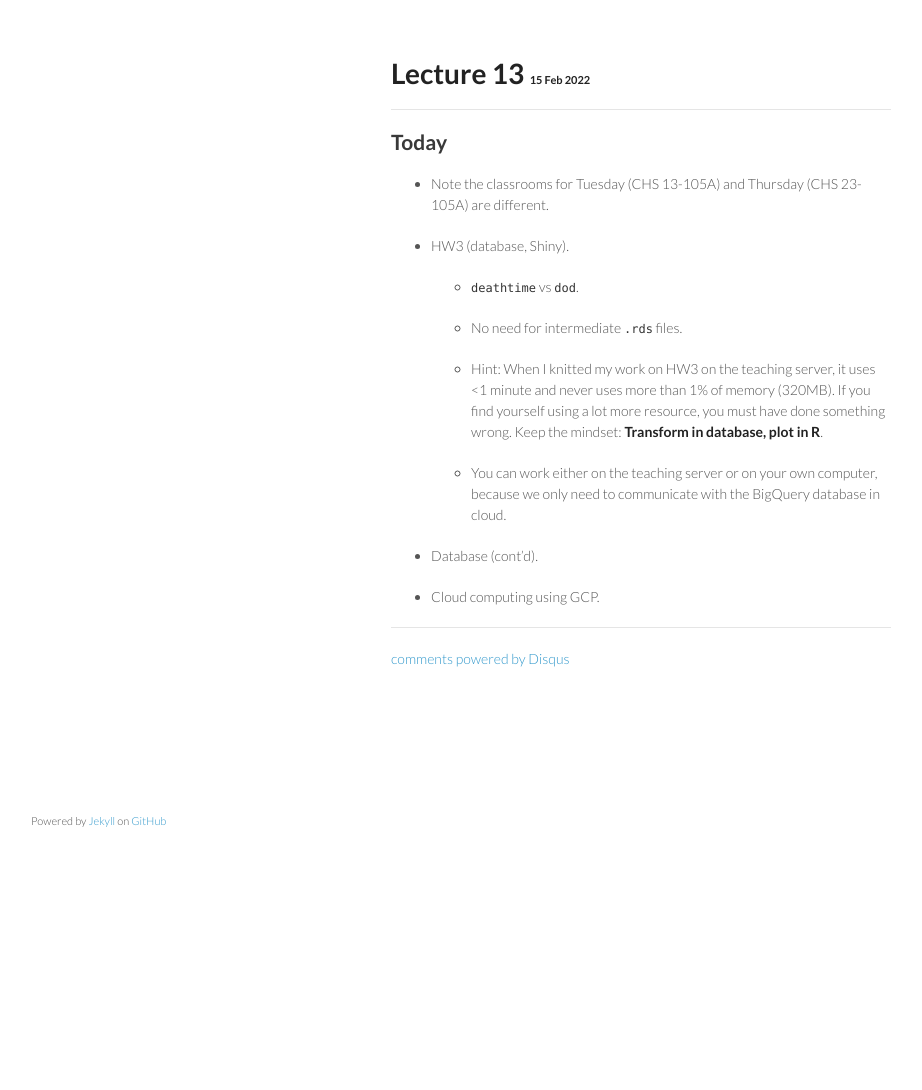
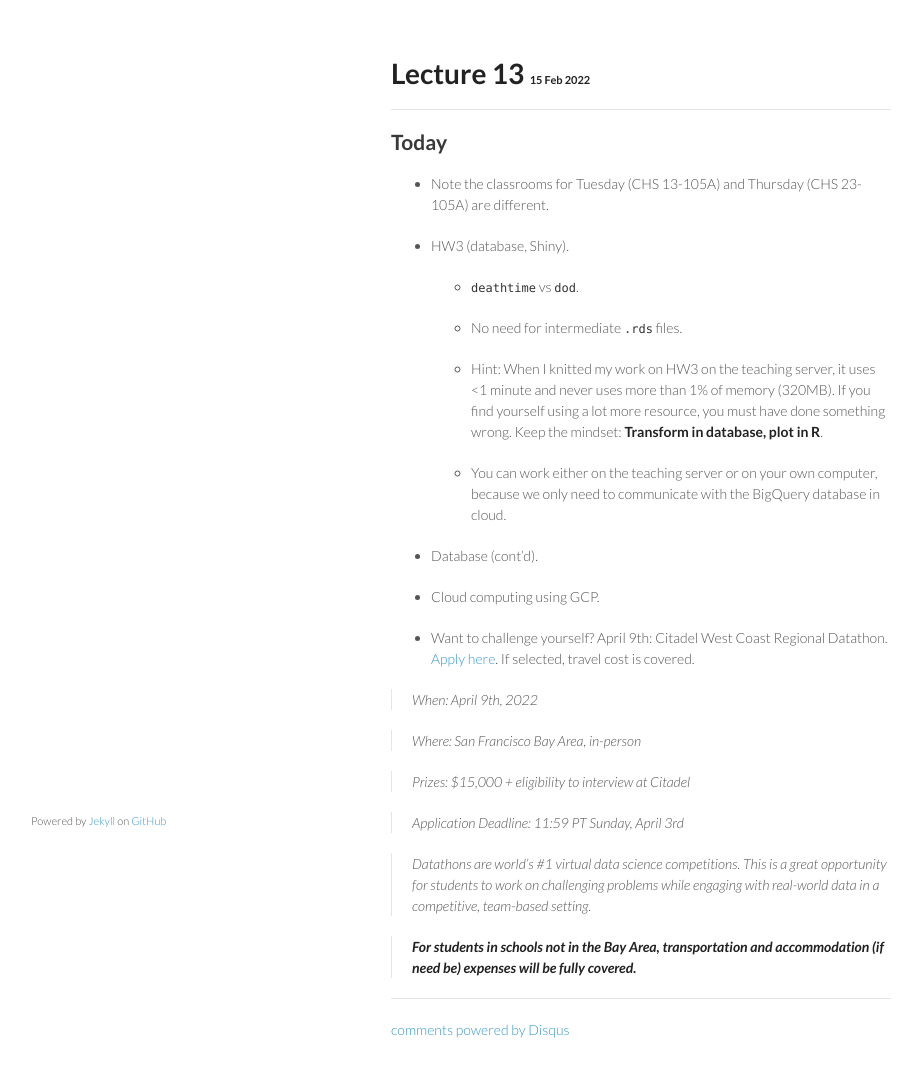
Before and after one commit to ucla-biostat-203b/2022winter, a Jekyll site: the page built from _posts/2022-02-15-week7-day1.md, in a window 1280 px wide. Shown: the whole page, without its empty margins (179-1101 px from the left). Built offline with Jekyll 4.4.1, drawn with Linux system fonts in a browser that asks for light colours; comment, search, counter and statistics services are not loaded; before the commit the page ends 900 px from its top, so only the background shows below that.

Commit message:
add citadel datathon info

```diff
--- a/_posts/2022-02-15-week7-day1.md
+++ b/_posts/2022-02-15-week7-day1.md
@@ -21,3 +21,17 @@ category: biostat203bwinter2022
 * Database (cont'd).
 
 * Cloud computing using GCP.
+
+* Want to challenge yourself? April 9th: Citadel West Coast Regional Datathon. [Apply here](https://www.citadel.com/careers/the-data-open/apply/?apply_to=west-coast-regional-datathon-2). If selected, travel cost is covered.
+
+> When: April 9th, 2022
+
+> Where: San Francisco Bay Area, in-person
+
+> Prizes: $15,000 + eligibility to interview at Citadel
+
+> Application Deadline: 11:59 PT Sunday, April 3rd
+
+> Datathons are world's #1 virtual data science competitions. This is a great opportunity for students to work on challenging problems while engaging with real-world data in a competitive, team-based setting.
+
+> **For students in schools not in the Bay Area, transportation and accommodation (if need be) expenses will be fully covered.**
```
